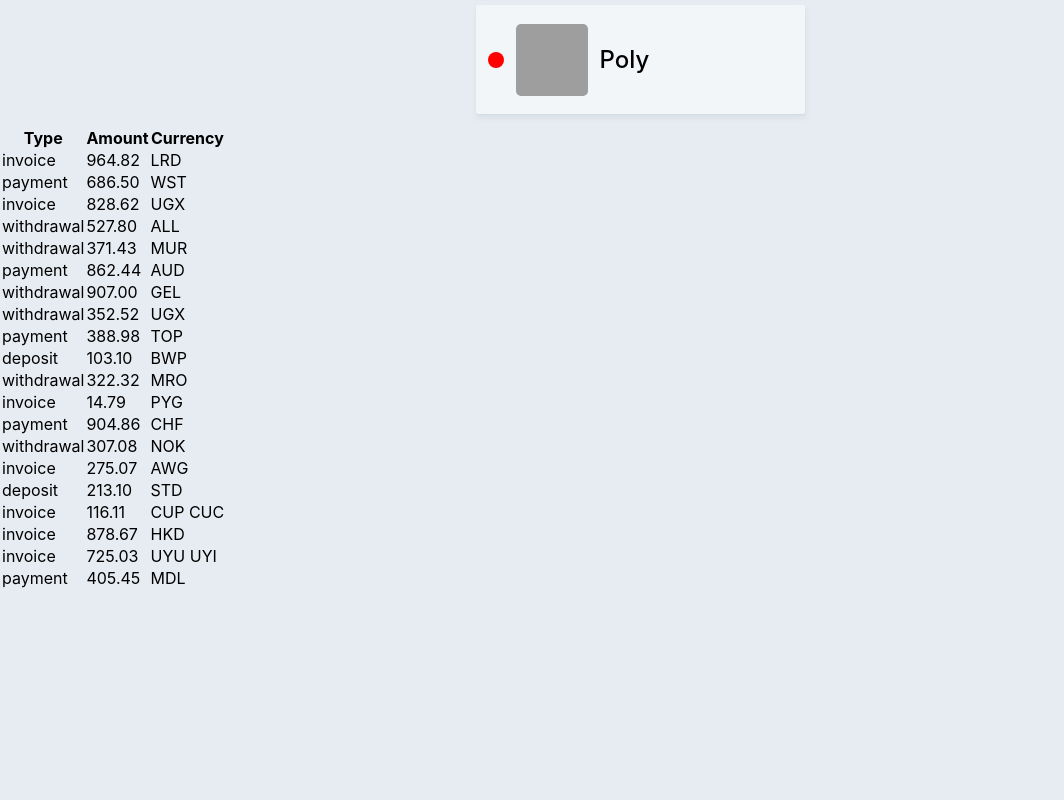
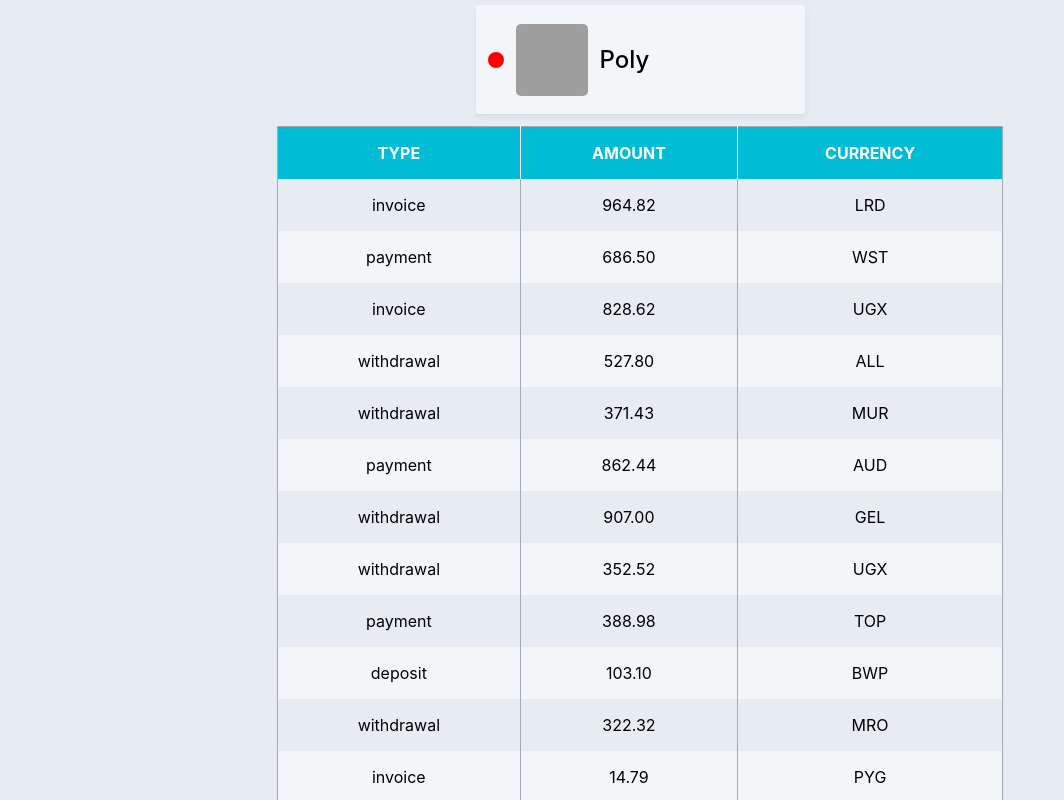
Before and after one commit to AleksandrEmchenko/goit-react-hw-01-components, a React (Create React App) app: page / in a window 1280 px wide. Shown: the part 1220-2020 px from the top of the page, without its empty margins (0-1064 px from the left). Before the commit the page ends 1810 px from the top, so only its background shows below. Built offline with nearby package versions, Linux system fonts and the light colour scheme; grey boxes are pictures that could not be loaded.

Commit message:
add css for task 4

```diff
--- a/src/components/App.jsx
+++ b/src/components/App.jsx
@@ -1,13 +1,13 @@
 import user from "../components/Profile/user.json";
 import { Profile } from "./Profile/Profile";
 
-import data from "../components/Statistics/data.json"
+import data from "../components/Statistics/data.json";
 import { Statistics } from "./Statistics/Statistics";
 
-import friends from '../components/Friends/friends.json';
+import friends from "../components/Friends/friends.json";
 import { FriendList } from "./Friends/FriendList";
 
-import transactions from '../components/TransactionHistory/transactions.json';
+import transactions from "../components/TransactionHistory/transactions.json";
 import { TransactionHistory } from "./TransactionHistory/Transaction";
 export const App = () => (
   <div>
--- a/src/components/Profile/Profile.jsx
+++ b/src/components/Profile/Profile.jsx
@@ -36,7 +36,7 @@ Profile.propTypes = {
   avatar: PropTypes.string.isRequired,
   stats: PropTypes.shape({
     followers: PropTypes.number.isRequired,
-      views: PropTypes.number.isRequired,
-      likes: PropTypes.number.isRequired,
+    views: PropTypes.number.isRequired,
+    likes: PropTypes.number.isRequired,
   }),
 };
--- a/src/components/Statistics/Statistics.jsx
+++ b/src/components/Statistics/Statistics.jsx
@@ -1,5 +1,5 @@
 import PropTypes from "prop-types";
-import css from "./Statistics.module.css"
+import css from "./Statistics.module.css";
 
 export function Statistics({ title, stats }) {
   return (
@@ -38,5 +38,5 @@ Statistics.propTypes = {
       id: PropTypes.string.isRequired,
       percentage: PropTypes.number.isRequired,
     })
-  )
+  ),
 };
--- a/src/components/TransactionHistory/Transaction.jsx
+++ b/src/components/TransactionHistory/Transaction.jsx
@@ -1,29 +1,30 @@
 import PropTypes from "prop-types";
+import css from "./TransactionHistory.module.css";
 
-export function TransactionHistory({items}) {
+export function TransactionHistory({ items }) {
   return (
-    <table className="transaction-history">
+    <table className={css.transactionHistory}>
       <thead>
         <tr>
-          <th>Type</th>
-          <th>Amount</th>
-          <th>Currency</th>
+          <th className={css.th}>Type</th>
+          <th className={css.th}>Amount</th>
+          <th className={css.th}>Currency</th>
         </tr>
       </thead>
       <tbody>
         {items.map(({ id, type, amount, currency }) => {
           return (
-            <tr key={id}>
-              <td>{type}</td>
-              <td>{amount}</td>
-              <td>{currency}</td>
+            <tr key={id} className={css.tr}>
+              <td className={css.td}>{type}</td>
+              <td className={css.td}>{amount}</td>
+              <td className={css.td}>{currency}</td>
             </tr>
-          )
+          );
         })}
       </tbody>
     </table>
   );
-};
+}
 
 TransactionHistory.propTypes = {
   items: PropTypes.arrayOf(
@@ -33,5 +34,5 @@ TransactionHistory.propTypes = {
       currency: PropTypes.string.isRequired,
       id: PropTypes.string.isRequired,
     })
-    )
+  ),
 };
--- /dev/null
+++ b/src/components/TransactionHistory/TransactionHistory.module.css
@@ -0,0 +1,33 @@
+.transactionHistory {
+  width: 726px;
+  border: 1px solid var(--secondTextColor);
+  border-radius: 2px;
+  margin: 0 auto;
+  margin-bottom: 12px;
+  box-shadow: 0px 1px 1px rgba(172, 183, 192, 0.12);
+  border-collapse: collapse;
+}
+
+.th {
+  padding: 16px 0;
+  background-color: #00bcd5;
+  text-transform: uppercase;
+  color: #fff;
+}
+
+.th:not(:last-child) {
+  border-right: 1px solid #fff;
+}
+
+.tr:nth-child(even) {
+  background-color: var(--firstBackgroundColor);
+}
+
+.td {
+  padding: 16px 0;
+  text-align: center;
+}
+
+.td:not(:last-child) {
+  border-right: 1px solid var(--secondTextColor);
+}
```
Also changed, not shown: src/components/Friends/FriendList.jsx (+8 -3 lines), src/components/Friends/Friends.module.css (+8 -8 lines), src/components/Product.jsx (deleted, +0 -8 lines), src/components/Statistics/Statistics.module.css (+4 -4 lines), src/components/Profile/Profile.module.css (line endings or trailing spaces). Lines whose indentation alone changed are shown as unchanged.
